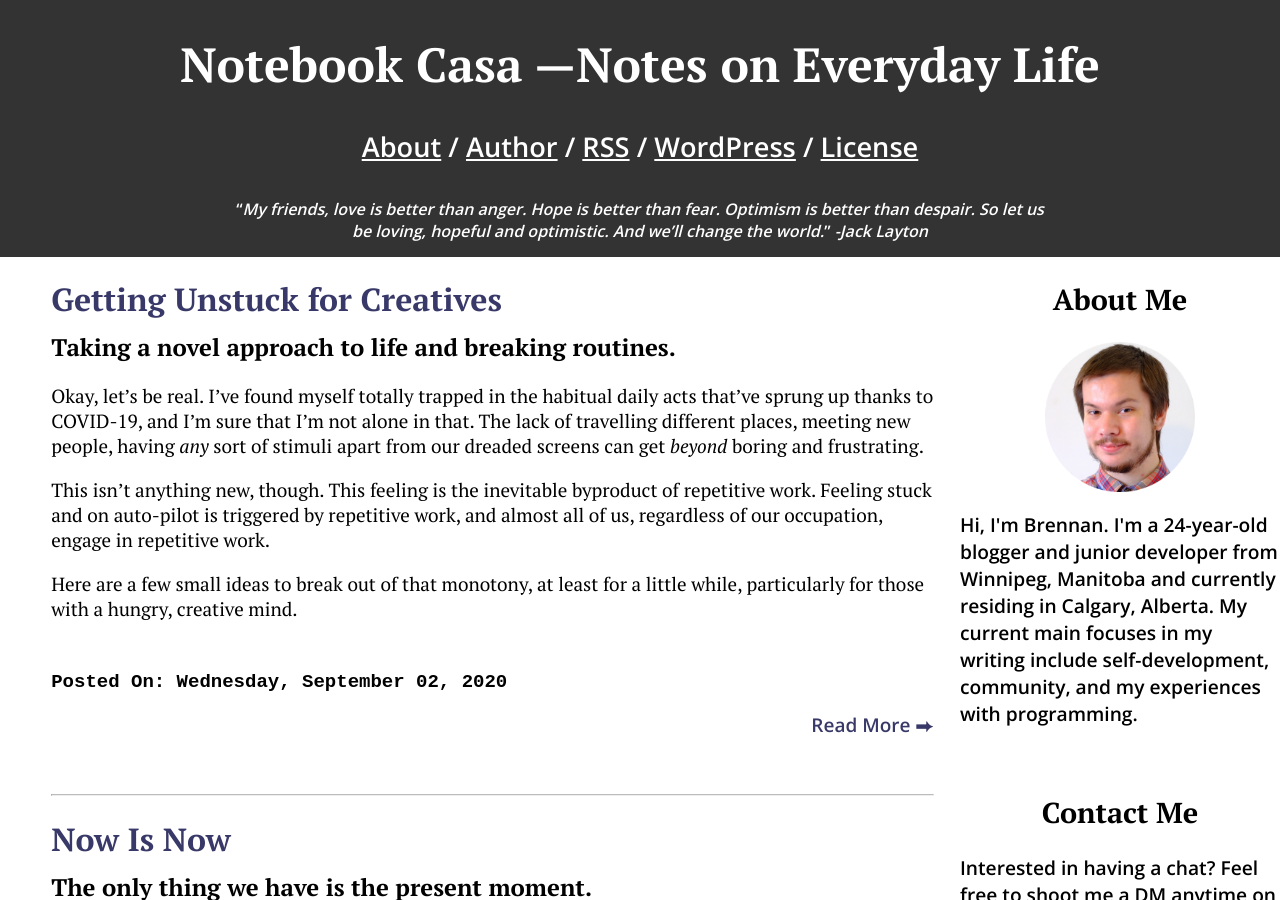
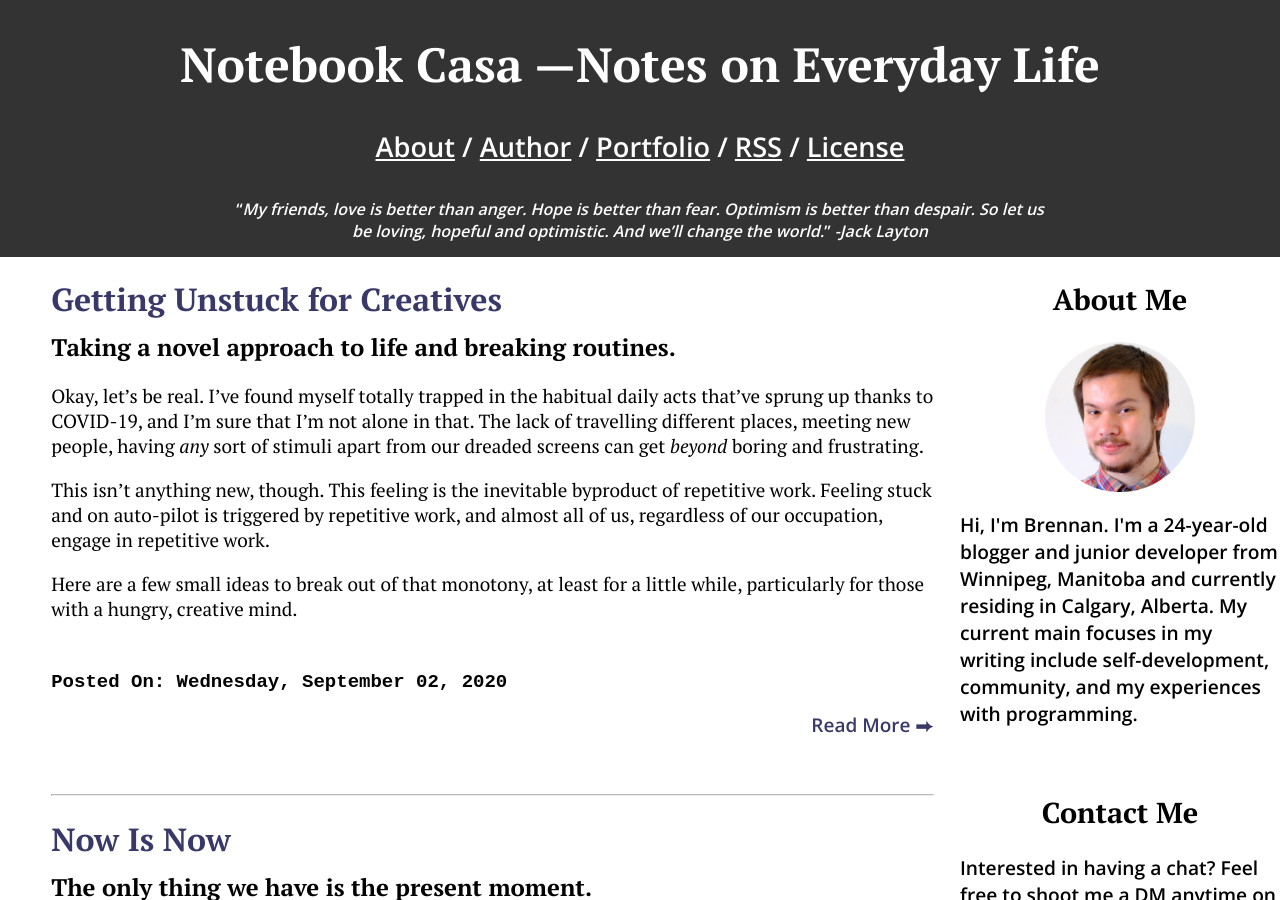
Before and after one commit to brennanbrown/old-blog, a Jekyll site: the page built from index.html, in a window 1280 px wide and 900 px high. Built offline with Jekyll 4.4.1, drawn with Linux system fonts in a browser that asks for light colours; the list of posts is cut into pages by our own code; comment, search, counter and statistics services are not loaded.

Commit message:
Update navigation bar

```diff
--- a/_includes/nav.html
+++ b/_includes/nav.html
@@ -1,7 +1,14 @@
 <div>
-    <p class="site-nav"><a href="{{ '/about' | prepend: site.baseurl | prepend: site.url }}">About</a> / <a
-            href="{{ '/author' | prepend: site.baseurl | prepend: site.url }}">Author</a> / <a
-            href="{{ '/feed.xml' | prepend: site.baseurl | prepend: site.url }}">RSS</a> / <a
-            href="http://wandernotebook.com">WordPress</a> / <a
-            href="{{ '/license' | prepend: site.baseurl | prepend: site.url }}">License </a> </p>
+    <p class="site-nav">
+        <a href="{{ '/about' | prepend: site.baseurl | prepend: site.url }}">About</a>
+        /
+        <a href="{{ '/author' | prepend: site.baseurl | prepend: site.url }}">Author</a>
+        /
+        <a href="http://brennanbrown.ca">Portfolio</a>
+        /
+        <a href="{{ '/feed.xml' | prepend: site.baseurl | prepend: site.url }}">RSS</a>
+        /
+        <a href="{{ '/license' | prepend: site.baseurl | prepend: site.url }}">License
+        </a>
+    </p>
 </div>
```
